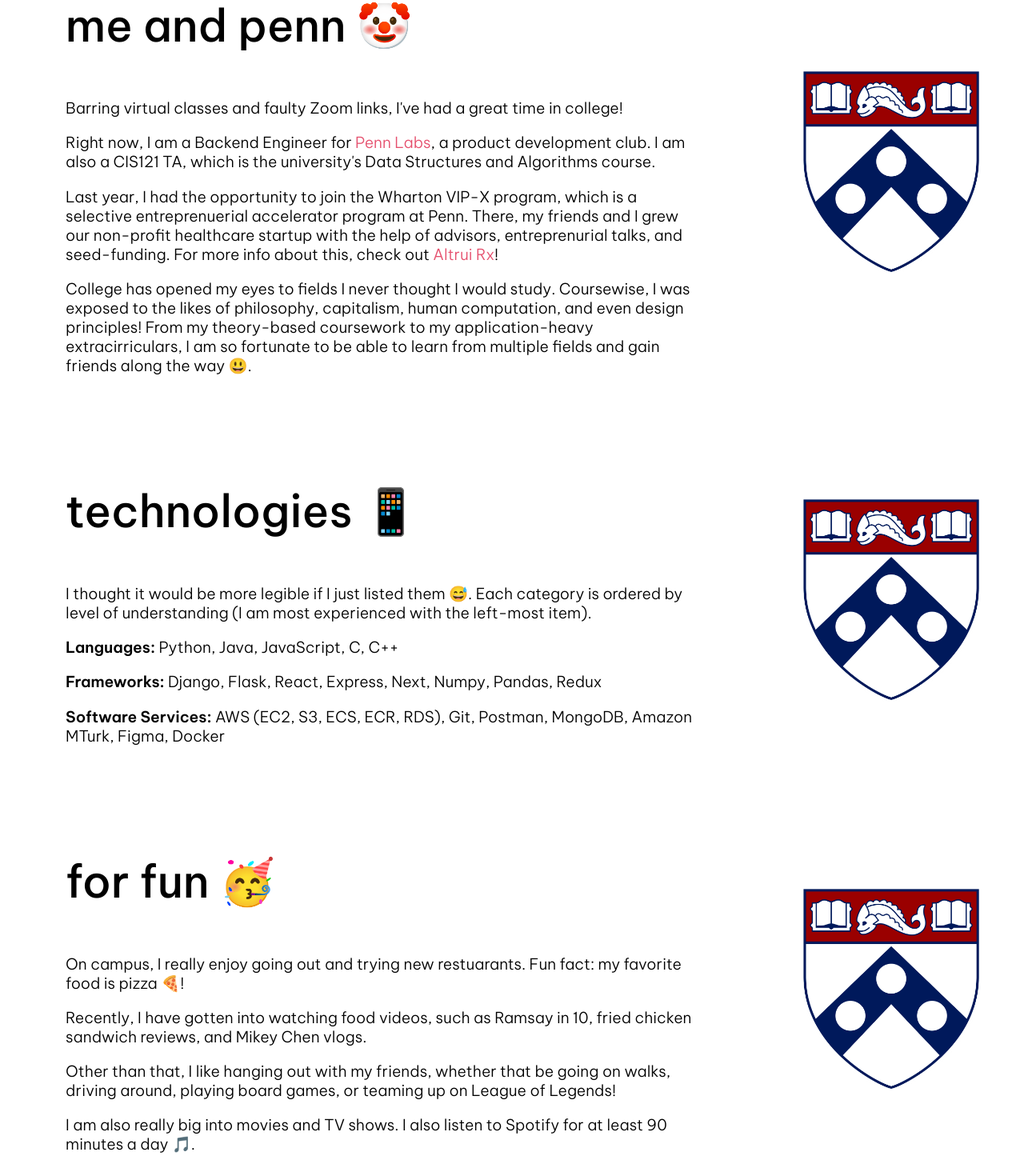
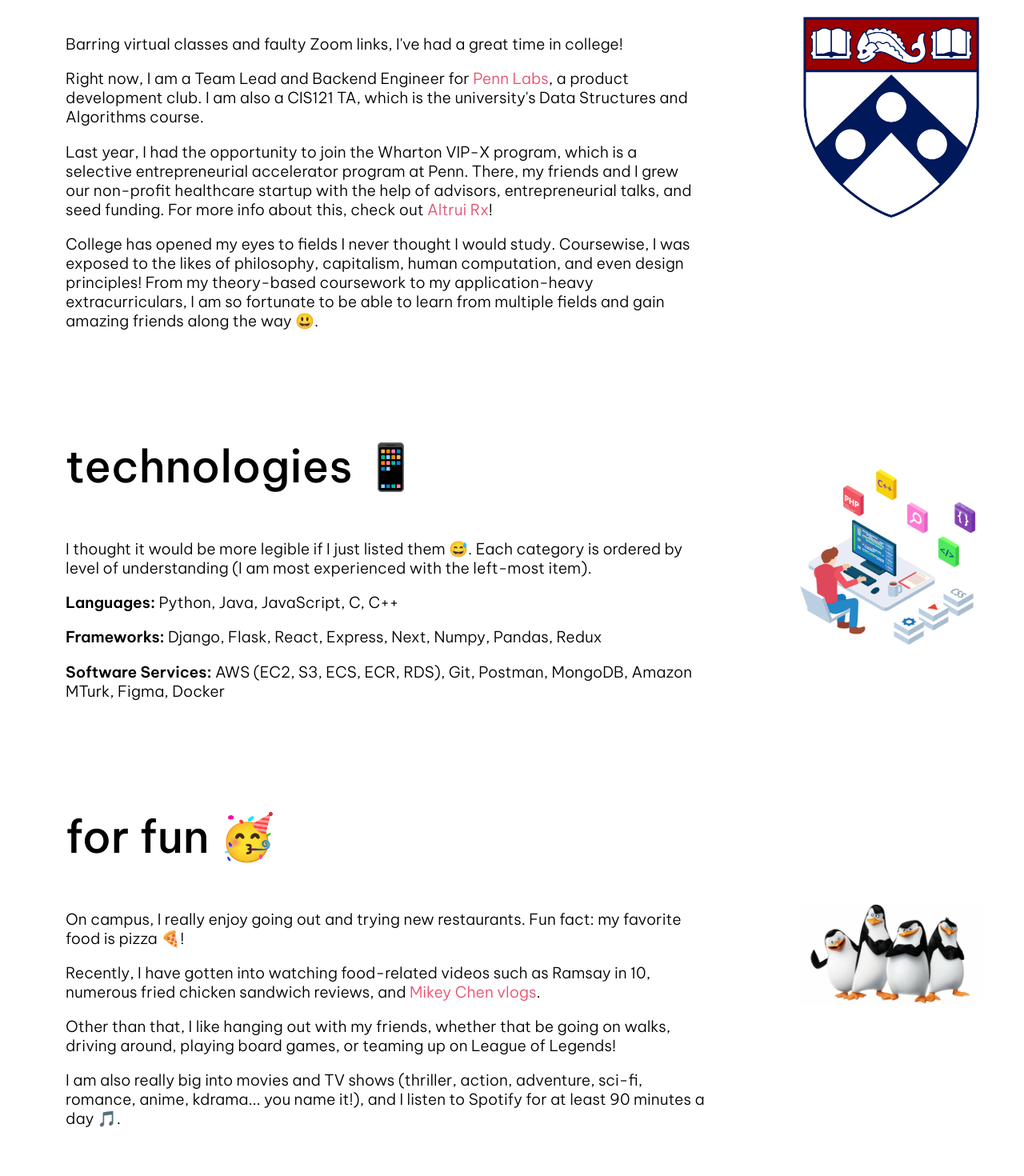
Before and after one commit to judtinzhang/personal-website, a React (Vite) app: page /about in a window 1280 px wide. Shown: the part 1022-2492 px from the top of the page at 80% size. Built offline with nearby package versions, Linux system fonts and the light colour scheme.

Commit message:
final changes to about page

```diff
--- a/src/components/About.js
+++ b/src/components/About.js
@@ -1,6 +1,8 @@
 import React from 'react'
 import JustinMemoji from '../../public/justin_memoji.svg';
 import Penn from '../../public/upennsheild.svg';
+import Coding from '../../public/coding.svg';
+import Penguins from '../../public/penguins.svg';
 
 import Nav from './Nav'
 import Footer from './Footer'
@@ -23,7 +25,7 @@
                                 My favorite superhero is Batman, I use a MacBook Pro, and I think penguins are amazing animals 🐧.
                             </Text>
                             <Text size='1.2rem'>
-                                I am from Holmdel, NJ, and now in Philly for college.
+                                I am from Holmdel, NJ, and am now in Philly for college.
                             </Text>
                             <Text size='1.2rem'>
                                 This summer, I will head off to New York City to join <HyperLink href="https://www.mongodb.com/" target="_blank">MongoDB</HyperLink> as a 2022 Software Engineer Intern 💻!
@@ -33,25 +35,25 @@
                         <img src={JustinMemoji} alt="Justin Zhang" width="120%" height="auto" style={{display: 'block', margin: 'auto'}} />
                     </div>
                 </Row>
-                <Row jc='space-around' style={{marginTop: "200px"}}>
+                <Row jc='space-around' style={{marginTop: "120px"}}>
                     <AboutDiv mw='50rem'>
                         <Text bold size='3.5rem'>me and penn 🤡</Text>
                         <Text  size='1.2rem'>
                             Barring virtual classes and faulty Zoom links, I've had a great time in college!
                         </Text>
                         <Text  size='1.2rem'>
-                            Right now, I am a Backend Engineer for <HyperLink href="https://pennlabs.org/" target="_blank">Penn Labs</HyperLink>, a product development club.
+                            Right now, I am a Team Lead and Backend Engineer for <HyperLink href="https://pennlabs.org/" target="_blank">Penn Labs</HyperLink>, a product development club.
                             I am also a CIS121 TA, which is the university's Data Structures and Algorithms course.
                         </Text>
                         <Text size='1.2rem'>
-                            Last year, I had the opportunity to join the Wharton VIP-X program, which is a selective entreprenuerial accelerator program at Penn. There,
-                            my friends and I grew our non-profit healthcare startup with the help of advisors, entreprenurial talks, and seed-funding.
+                            Last year, I had the opportunity to join the Wharton VIP-X program, which is a selective entrepreneurial accelerator program at Penn. There,
+                            my friends and I grew our non-profit healthcare startup with the help of advisors, entrepreneurial talks, and seed funding.
                             For more info about this, check out <HyperLink href="https://www.altruifoundation.org/rx" target="_blank">Altrui Rx</HyperLink>!
                         </Text>
                         <Text size='1.2rem'>
                             College has opened my eyes to fields I never thought I would study. Coursewise, I was exposed to the likes of philosophy, capitalism, human computation,
-                            and even design principles! From my theory-based coursework to my application-heavy extracirriculars, I am so fortunate to be able to learn from
-                            multiple fields and gain friends along the way 😃.
+                            and even design principles! From my theory-based coursework to my application-heavy extracurriculars, I am so fortunate to be able to learn from
+                            multiple fields and gain amazing friends along the way 😃.
                         </Text>
                     </AboutDiv>
                     <img src={Penn} alt="UPenn" width="18%" height="auto" style={{display: 'block', margin: '0'}} />
@@ -72,26 +74,26 @@
                             <b>Software Services:</b> AWS (EC2, S3, ECS, ECR, RDS), Git, Postman, MongoDB, Amazon MTurk, Figma, Docker
                         </Text>
                     </AboutDiv>
-                    <img src={Penn} alt="UPenn" width="18%" height="auto" style={{display: 'block', margin: '0'}} />
+                    <img src={Coding} alt="Coding" width="18%" height="auto" style={{display: 'block', margin: '0'}} />
                 </Row>
                 <Row jc='space-around'>
                     <AboutDiv mw='50rem'>
                         <Text bold size='3.5rem'>for fun 🥳</Text>
                         <Text size='1.2rem'>
-                            On campus, I really enjoy going out and trying new restuarants. Fun fact: my favorite food is pizza 🍕!
+                            On campus, I really enjoy going out and trying new restaurants. Fun fact: my favorite food is pizza 🍕!
                         </Text>
                         <Text size='1.2rem'>
-                            Recently, I have gotten into watching food videos, such as Ramsay in 10, fried chicken sandwich reviews, and Mikey Chen vlogs.
+                            Recently, I have gotten into watching food-related videos such as Ramsay in 10, numerous fried chicken sandwich reviews, and <HyperLink href="https://www.youtube.com/channel/UCjkGXhZsu5H64fWuNQNf1Xw" target="_blank">Mikey Chen vlogs</HyperLink>.
                         </Text>
                         <Text size='1.2rem'>
                             Other than that, I like hanging out with my friends, whether that be going on walks, driving around,
                             playing board games, or teaming up on League of Legends!
                         </Text>
                         <Text size='1.2rem'>
-                            I am also really big into movies and TV shows. I also listen to Spotify for at least 90 minutes a day 🎵.
+                            I am also really big into movies and TV shows (thriller, action, adventure, sci-fi, romance, anime, kdrama... you name it!), and I listen to Spotify for at least 90 minutes a day 🎵.
                         </Text>
                     </AboutDiv>
-                    <img src={Penn} alt="UPenn" width="18%" height="auto" style={{display: 'block', margin: '0'}} />
+                    <img src={Penguins} alt="Penguins" width="18%" height="auto" style={{display: 'block', margin: '0'}} />
                 </Row>
             </Main>
             <Footer />
```
Also changed, not shown: public/coding.svg (added), public/penguins.svg (added).
